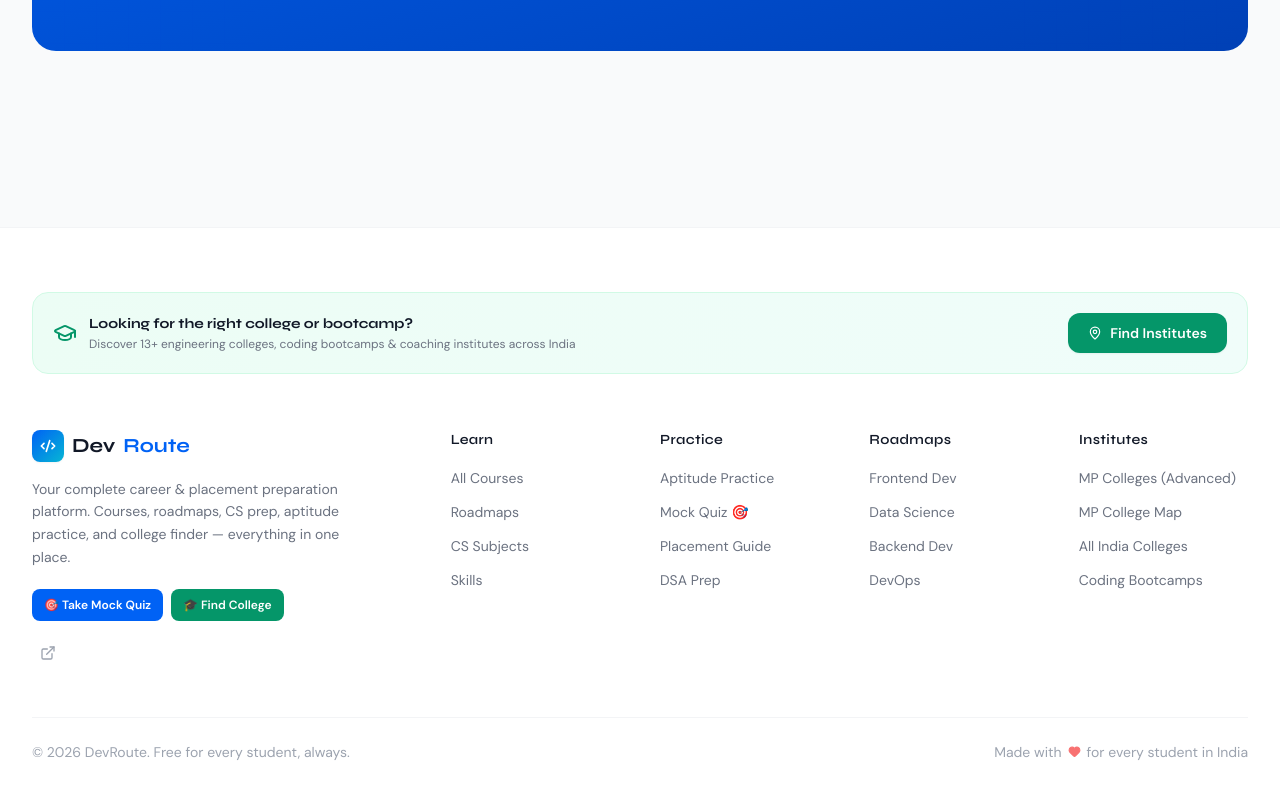
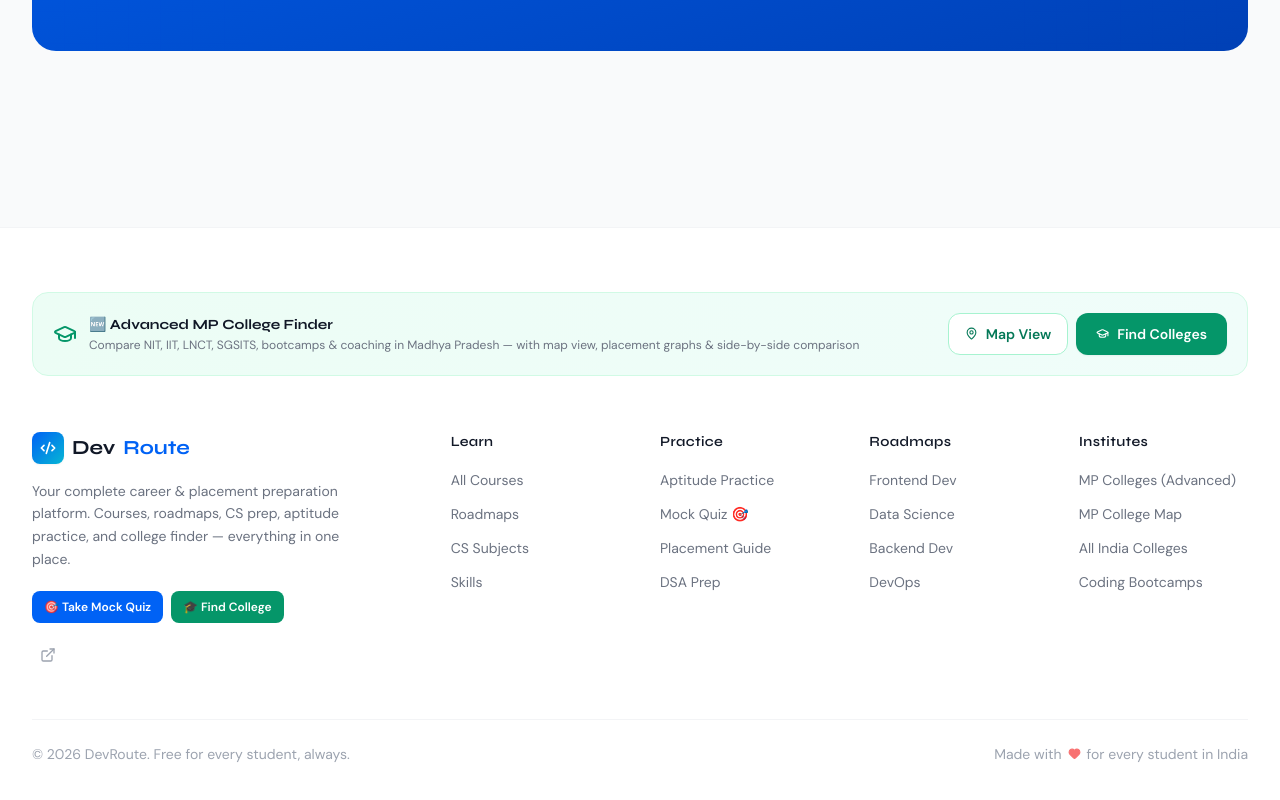
Before and after one commit to manish780386/Dev-Route, a React (Vite) app: page / in a window 1280 px wide. Shown: the part 4067-4867 px from the top of the page. Built offline with nearby package versions, Linux system fonts and the light colour scheme.

Commit message:
add new footer

```diff
--- a/src/components/layout/Footer.tsx
+++ b/src/components/layout/Footer.tsx
@@ -38,19 +38,27 @@
             <GraduationCap size={24} className="text-emerald-600 shrink-0" />
             <div>
               <p className="font-display font-bold text-gray-900 dark:text-white text-sm">
-                Looking for the right college or bootcamp?
+                🆕 Advanced MP College Finder
               </p>
               <p className="text-xs text-gray-500 dark:text-gray-400 mt-0.5">
-                Discover 13+ engineering colleges, coding bootcamps & coaching institutes across India
+                Compare NIT, IIT, LNCT, SGSITS, bootcamps & coaching in Madhya Pradesh — with map view, placement graphs & side-by-side comparison
               </p>
             </div>
           </div>
-          <Link
-            to="/colleges"
-            className="shrink-0 flex items-center gap-2 bg-emerald-600 text-white text-sm font-semibold px-5 py-2.5 rounded-xl hover:bg-emerald-700 transition-colors shadow-sm"
-          >
-            <MapPin size={14} /> Find Institutes
-          </Link>
+          <div className="flex gap-2 shrink-0">
+            <Link
+              to="/mp-colleges/map"
+              className="flex items-center gap-2 bg-white dark:bg-gray-800 border border-emerald-200 dark:border-emerald-800 text-emerald-700 dark:text-emerald-400 text-sm font-semibold px-4 py-2.5 rounded-xl hover:bg-emerald-50 transition-colors"
+            >
+              <MapPin size={13} /> Map View
+            </Link>
+            <Link
+              to="/mp-colleges"
+              className="flex items-center gap-2 bg-emerald-600 text-white text-sm font-semibold px-5 py-2.5 rounded-xl hover:bg-emerald-700 transition-colors shadow-sm"
+            >
+              <GraduationCap size={13} /> Find Colleges
+            </Link>
+          </div>
         </div>
 
         {/* Main footer grid */}
```
